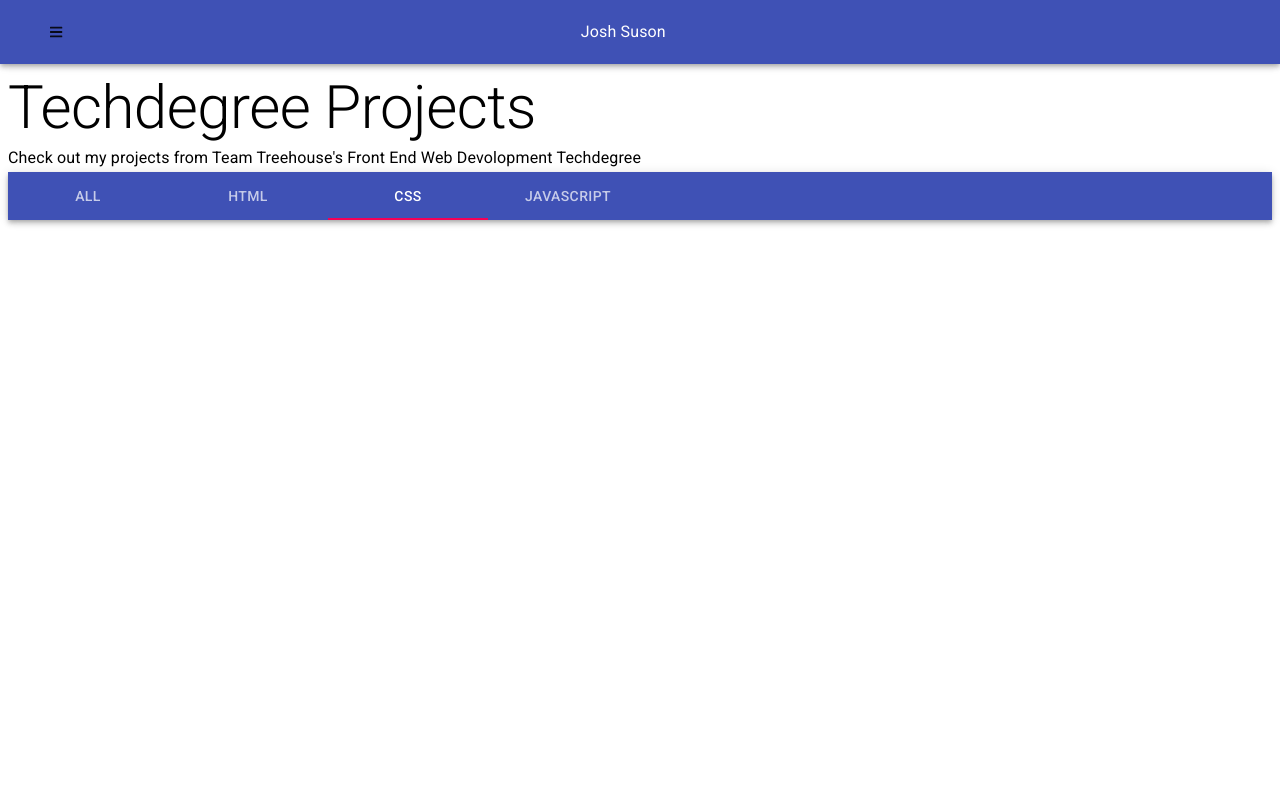
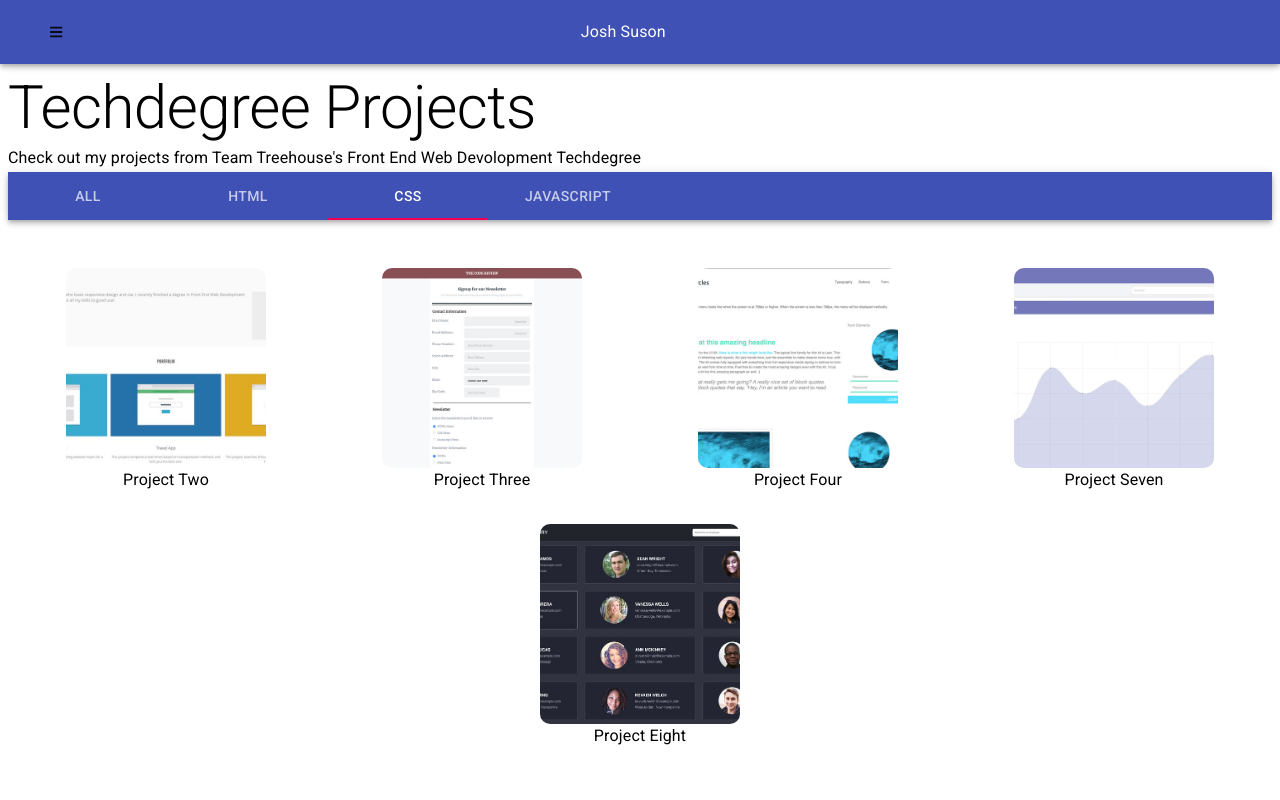
Before and after one commit to joshsuson/myGatsbySite, a Gatsby site: page /projects in a window 1280 px wide. Both pictures are taken after a click on the tab "CSS". Shown: the top 800 px of the page. Built offline with nearby package versions, Linux system fonts and the light colour scheme; Gatsby itself is replaced by a stand-in of ours.

Commit message:
Working on treehouse component

```diff
--- /dev/null
+++ b/src/components/projectsComponents/cssProjects.jsx
@@ -0,0 +1,102 @@
+import React from "react"
+import ProjectLink from "./projectLink"
+import { useStaticQuery, graphql } from "gatsby"
+import { makeStyles } from "@material-ui/core/styles"
+
+const useStyles = makeStyles({
+  customDiv: {
+    display: "flex",
+    flexWrap: "wrap",
+    justifyContent: "center",
+    margin: "32px 0",
+  },
+})
+
+const CssProjects = () => {
+  const classes = useStyles()
+  const data = useStaticQuery(graphql`
+    query {
+      projectTwo: file(
+        relativePath: { eq: "images/projectPictures/projectTwo.jpg" }
+      ) {
+        childImageSharp {
+          fluid(maxWidth: 1000) {
+            ...GatsbyImageSharpFluid
+          }
+        }
+      }
+      projectThree: file(
+        relativePath: { eq: "images/projectPictures/projectThree.jpg" }
+      ) {
+        childImageSharp {
+          fluid(maxWidth: 1000) {
+            ...GatsbyImageSharpFluid
+          }
+        }
+      }
+      projectFour: file(
+        relativePath: { eq: "images/projectPictures/projectFour.jpg" }
+      ) {
+        childImageSharp {
+          fluid(maxWidth: 1000) {
+            ...GatsbyImageSharpFluid
+          }
+        }
+      }
+      projectSeven: file(
+        relativePath: { eq: "images/projectPictures/projectSeven.jpg" }
+      ) {
+        childImageSharp {
+          fluid(maxWidth: 1000) {
+            ...GatsbyImageSharpFluid
+          }
+        }
+      }
+      projectEight: file(
+        relativePath: { eq: "images/projectPictures/projectEight.jpg" }
+      ) {
+        childImageSharp {
+          fluid(maxWidth: 1000) {
+            ...GatsbyImageSharpFluid
+          }
+        }
+      }
+    }
+  `)
+  return (
+    <div className={classes.customDiv}>
+      <ProjectLink
+        link={"/"}
+        id={"projectTwo"}
+        image={data.projectTwo.childImageSharp.fluid}
+        title={"Project Two"}
+      />
+      <ProjectLink
+        link={"/"}
+        id={"projectThree"}
+        image={data.projectThree.childImageSharp.fluid}
+        title={"Project Three"}
+      />
+      <ProjectLink
+        link={"/"}
+        id={"projectFour"}
+        image={data.projectFour.childImageSharp.fluid}
+        title={"Project Four"}
+      />
+      <ProjectLink
+        link={"/"}
+        id={"projectSeven"}
+        image={data.projectSeven.childImageSharp.fluid}
+        title={"Project Seven"}
+      />
+      <ProjectLink
+        link={"/"}
+        id={"projectEight"}
+        image={data.projectEight.childImageSharp.fluid}
+        title={"Project Eight"}
+      />
+    </div>
+  )
+}
+
+export default CssProjects
--- /dev/null
+++ b/src/components/projectsComponents/javascriptProjects.jsx
@@ -0,0 +1,91 @@
+import React from "react"
+import ProjectLink from "./projectLink"
+import { useStaticQuery, graphql } from "gatsby"
+import { makeStyles } from "@material-ui/core/styles"
+
+const useStyles = makeStyles({
+  customDiv: {
+    display: "flex",
+    flexWrap: "wrap",
+    justifyContent: "center",
+    margin: "32px 0",
+  },
+})
+
+const JavascriptProjects = props => {
+  const classes = useStyles()
+  const data = useStaticQuery(graphql`
+    query {
+      projectFive: file(
+        relativePath: { eq: "images/projectPictures/projectFive.jpg" }
+      ) {
+        childImageSharp {
+          fluid(maxWidth: 1000) {
+            ...GatsbyImageSharpFluid
+          }
+        }
+      }
+      projectSix: file(
+        relativePath: { eq: "images/projectPictures/projectSix.jpg" }
+      ) {
+        childImageSharp {
+          fluid(maxWidth: 1000) {
+            ...GatsbyImageSharpFluid
+          }
+        }
+      }
+      projectSeven: file(
+        relativePath: { eq: "images/projectPictures/projectSeven.jpg" }
+      ) {
+        childImageSharp {
+          fluid(maxWidth: 1000) {
+            ...GatsbyImageSharpFluid
+          }
+        }
+      }
+      projectEight: file(
+        relativePath: { eq: "images/projectPictures/projectEight.jpg" }
+      ) {
+        childImageSharp {
+          fluid(maxWidth: 1000) {
+            ...GatsbyImageSharpFluid
+          }
+        }
+      }
+    }
+  `)
+  return (
+    <div className={classes.customDiv}>
+      <ProjectLink
+        link={"/"}
+        id={"projectFive"}
+        image={data.projectFive.childImageSharp.fluid}
+        title={"Project Five"}
+        onClick={props.onClick}
+      />
+      <ProjectLink
+        link={"/"}
+        id={"projectSix"}
+        image={data.projectSix.childImageSharp.fluid}
+        title={"Project Six"}
+        onClick={props.onClick}
+      />
+      <ProjectLink
+        link={"/"}
+        id={"projectSeven"}
+        image={data.projectSeven.childImageSharp.fluid}
+        title={"Project Seven"}
+        onClick={props.onClick}
+      />
+      <ProjectLink
+        link={"/"}
+        id={"projectEight"}
+        image={data.projectEight.childImageSharp.fluid}
+        title={"Project Eight"}
+        onClick={props.onClick}
+      />
+    </div>
+  )
+}
+
+export default JavascriptProjects
--- a/src/components/projectsComponents/projectLink.jsx
+++ b/src/components/projectsComponents/projectLink.jsx
@@ -22,10 +22,14 @@ const ProjectLink = props => {
   const classes = useStyles()
 
   return (
-    <Link to={props.link} id={props.id} className={classes.customLink}>
+    // <Link to={props.link} id={props.id} className={classes.customLink}>
+    //   <Img fluid={props.image} className={classes.customImg} />
+    //   <Typography>{props.title}</Typography>
+    // </Link>
+    <div id={props.id} className={classes.customLink} onClick={props.onClick}>
       <Img fluid={props.image} className={classes.customImg} />
       <Typography>{props.title}</Typography>
-    </Link>
+    </div>
   )
 }
 
--- a/src/components/treehouse.jsx
+++ b/src/components/treehouse.jsx
@@ -2,7 +2,9 @@ import React from "react"
 import { AppBar, Typography, Tabs, Tab } from "@material-ui/core"
 import AllProjects from "./projectsComponents/allProjects"
 import HtmlProjects from "./projectsComponents/htmlProjects"
+import CssProjects from "./projectsComponents/cssProjects"
 import { makeStyles } from "@material-ui/core/styles"
+import JavascriptProjects from "./projectsComponents/javascriptProjects"
 
 const useStyles = makeStyles({
   customDiv: {
@@ -17,6 +19,13 @@ const Treehouse = () => {
   const handleChange = (event, newValue) => {
     setValue(newValue)
     console.log(value)
+  }
+
+  const handleClick = e => {
+    if (e.target.nodeName === "IMG") {
+      console.log("clicked")
+    }
+    console.log(e.target.nodeName)
   }
 
   return (
@@ -39,6 +48,8 @@ const Treehouse = () => {
       <div className={classes.customDiv}>
         {value === 0 && <AllProjects />}
         {value === 1 && <HtmlProjects />}
+        {value === 2 && <CssProjects />}
+        {value === 3 && <JavascriptProjects onClick={handleClick} />}
       </div>
     </>
   )
```
